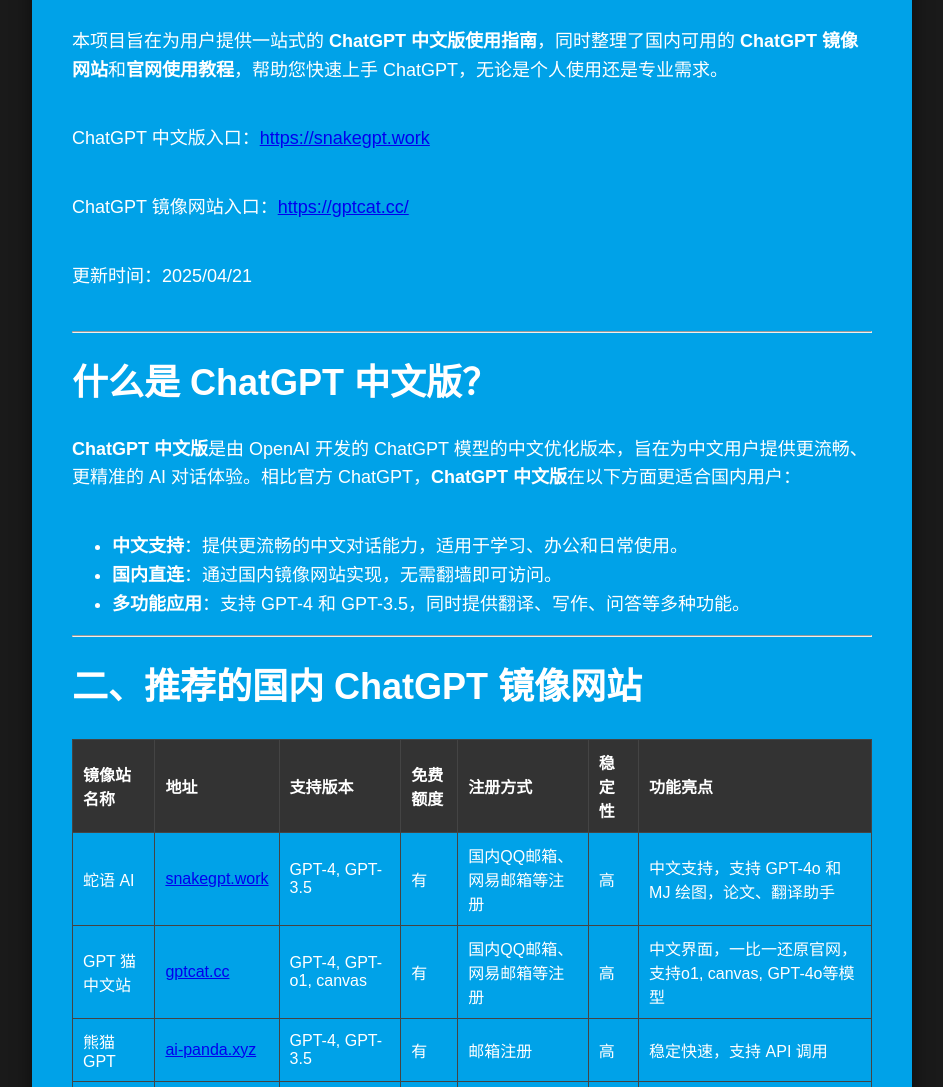
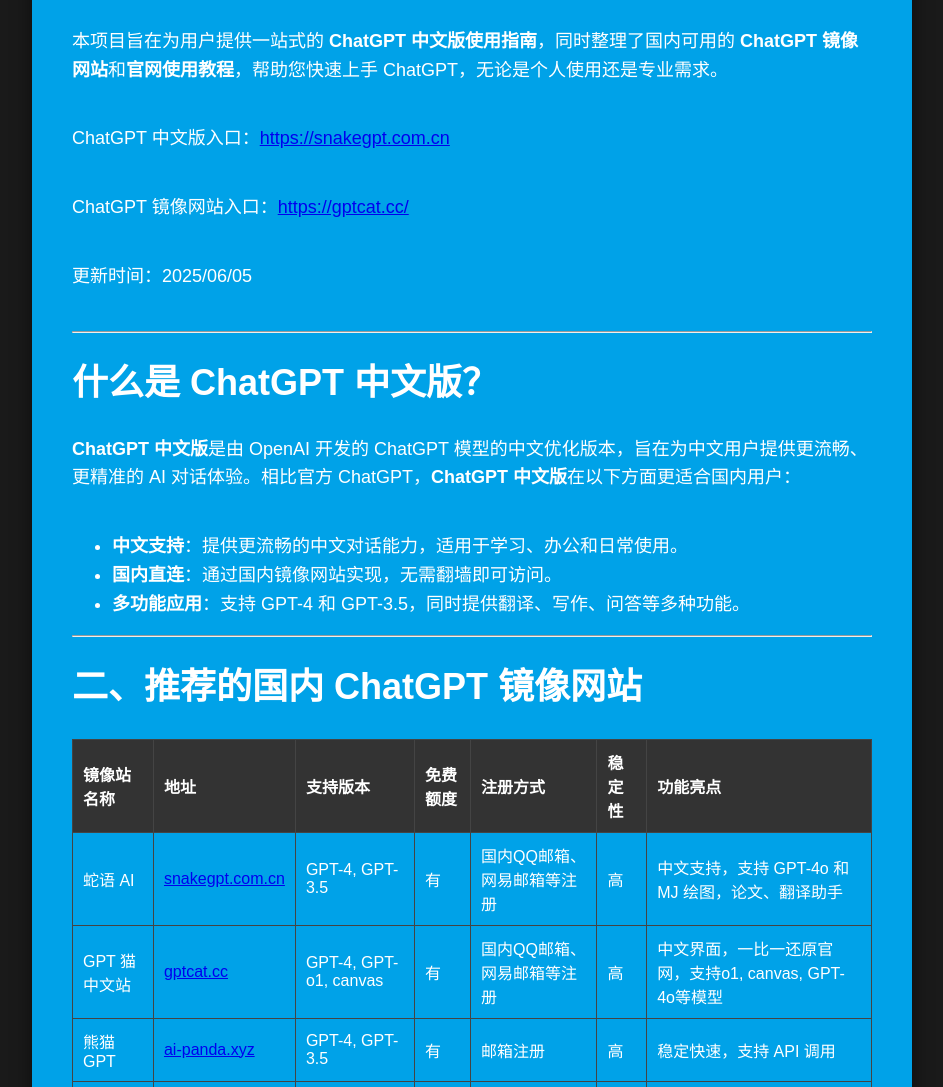
Before and after one commit to chatgpt-chinese-gpt/ChatGPT, a plain HTML site: page index.html in a window 1280 px wide. Shown: the part 920-2007 px from the top of the page, without its empty margins (168-1111 px from the left). Drawn offline with Linux system fonts and the light colour scheme.

Commit message:
Update index.html

```diff
--- a/index.html
+++ b/index.html
@@ -1,13 +1,13 @@
 <!DOCTYPE html>
 <html>
 <head>
-    <title>ChatGPT中文版：国内无需翻墙使用指南（支持GPT-4/4o）【4月持续更新】</title>
+    <title>ChatGPT中文版：国内无限制访问指南【6月持续更新】</title>
     <meta name="description" content="ChatGPT 中文版是 OpenAI 开发的 ChatGPT 模型的中文优化版本，专为中文用户提供更流畅、更精准的智能对话。全面体验 ChatGPT 中文版，无需翻墙，支持 GPT-4、4o、o1 和本地化功能。本项目为用户提供一站式的 ChatGPT 中文版使用指南，包括国内可用的 ChatGPT 镜像网站推荐和使用教程，帮助快速上手 ChatGPT，无论是个人使用还是专业需求，均可无限使用 ChatGPT-4、GPT-4o 和 o1、o3及 DeepSeek R1！">
     <meta name="keywords" content="ChatGPT,GPT,Chat GPT,ChatGPT中文版,ChatGPT中文网,ChatGPT中文版镜像网站,ChatGPT官网,ChatGPT镜像网站,ChatGPT镜像站,ChatGPT网站,ChatGPT镜像,免费ChatGPT,国内ChatGPT,ChatGPT国内,ChatGPT中文版免费,ChatGPT免费,ChatGPT中文站,ChatGPT中文网站,chatgpt中文镜像,ChatGPT国内版,ChatGPT中国站,ChatGPT,人工智能,ChatGPT中文网官网,DeepSeek,Deep Seek,deepseek, deep seek,deepseek R1">
-    <meta property="og:title" content="ChatGPT中文版：国内无需翻墙使用指南（支持GPT-4/4o）【4月持续更新】">
+    <meta property="og:title" content="ChatGPT中文版：国内无限制访问指南【6月持续更新】">
     <meta property="og:description" content="ChatGPT 中文版是 OpenAI 开发的 ChatGPT 模型的中文优化版本，专为中文用户提供更流畅、更精准的智能对话。全面体验 ChatGPT 中文版，无需翻墙，支持 GPT-4、4o、o1 和本地化功能。本项目为用户提供一站式的 ChatGPT 中文版使用指南，包括国内可用的 ChatGPT 镜像网站推荐和使用教程，帮助快速上手 ChatGPT，无论是个人使用还是专业需求，均可无限使用 ChatGPT-4、GPT-4o 和 o1、o3及 DeepSeek R1！">
     <meta property="og:url" content="https://chatgpt-chinese-gpt.github.io/ChatGPT/">
-    <meta property="twitter:title" content="ChatGPT中文版：国内无需翻墙使用指南（支持GPT-4/4o）【4月持续更新】">
+    <meta property="twitter:title" content="ChatGPT中文版：国内无限制访问指南【6月持续更新】">
     <meta property="twitter:description" content="ChatGPT 中文版是 OpenAI 开发的 ChatGPT 模型的中文优化版本，专为中文用户提供更流畅、更精准的智能对话。全面体验 ChatGPT 中文版，无需翻墙，支持 GPT-4、4o、o1 和本地化功能。本项目为用户提供一站式的 ChatGPT 中文版使用指南，包括国内可用的 ChatGPT 镜像网站推荐和使用教程，帮助快速上手 ChatGPT，无论是个人使用还是专业需求，均可无限使用 ChatGPT-4、GPT-4o 和 o1、o3及 DeepSeek R1！">
     <meta name="twitter:card" content="summary_large_image">
     <meta http-equiv="Cache-Control" content="no-cache, no-store, must-revalidate">
@@ -177,7 +177,7 @@
             <h2>2025年 最新的 ChatGPT 中文版。</h2>
             <h2>轻松使用上 ChatGPT、DeepSeek ~</h2>
             <h3>无需翻墙、无需注册账号~ </h3>
-            <a href="https://chat.gptcat.cc/" target="_self" class="button">开始对话</a>
+            <a href="https://gptcat.cc/" target="_self" class="button">开始对话</a>
         </div>
         <div class="arrow-down" onclick="scrollToContent()">⬇️更多ChatGPT中文版镜像网站</div>
     </div>
@@ -187,9 +187,9 @@
 
     <p><strong>全面体验 ChatGPT 中文版，无需翻墙，支持 GPT-4、4o、o1、o3 和 DeepSeek R1 及中文应用</strong></p>
     <p>本项目旨在为用户提供一站式的 <strong>ChatGPT 中文版使用指南</strong>，同时整理了国内可用的 <strong>ChatGPT 镜像网站</strong>和<strong>官网使用教程</strong>，帮助您快速上手 ChatGPT，无论是个人使用还是专业需求。</p>
-    <p>ChatGPT 中文版入口：<a href="https://snakegpt.work" target="_blank">https://snakegpt.work</a></p>
+    <p>ChatGPT 中文版入口：<a href="https://snakegpt.com.cn" target="_blank">https://snakegpt.com.cn</a></p>
     <p>ChatGPT 镜像网站入口：<a href="https://gptcat.cc/" target="_blank">https://gptcat.cc/</a></p>
-    <p>更新时间：2025/04/21</strong></p>
+    <p>更新时间：2025/06/05</strong></p>
 
     <hr>
     <h2 id="什么是-chatgpt-中文版">什么是 ChatGPT 中文版？</h2>
@@ -216,7 +216,7 @@
             <tbody>
                 <tr>
                     <td>蛇语 AI</td>
-                    <td><a href="https://snakegpt.work">snakegpt.work</a></td>
+                    <td><a href="https://snakegpt.com.cn">snakegpt.com.cn</a></td>
                     <td>GPT-4, GPT-3.5</td>
                     <td>有</td>
                     <td>国内QQ邮箱、网易邮箱等注册</td>
```
